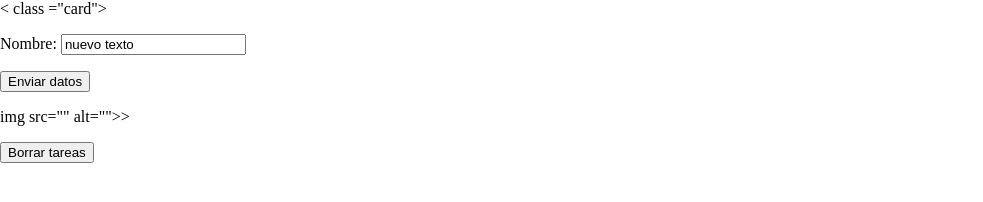
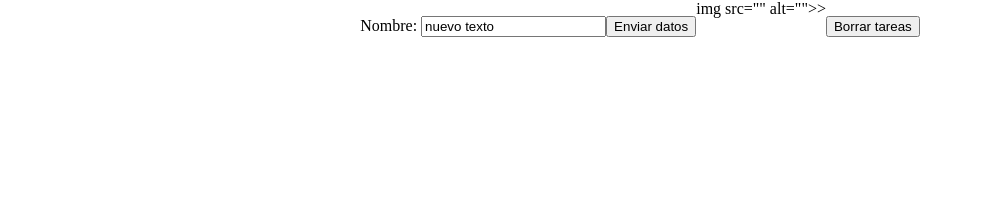
Before and after one commit to dashuki85/bftp2-er-dom-events, a plain HTML site: page index.html in a window 1280 px wide. Shown: the whole page, without its empty margins (0-983 px from the left). Drawn offline with Linux system fonts and the light colour scheme.

Commit message:
new mensaje

```diff
--- a/index.html
+++ b/index.html
@@ -16,7 +16,7 @@
 <body>
 
 
-< class ="card">
+<div class ="card">
 
     <text id="newTask">
     <p>Nombre: <input type="text" name="nombre" value="nuevo texto"></p>
```
